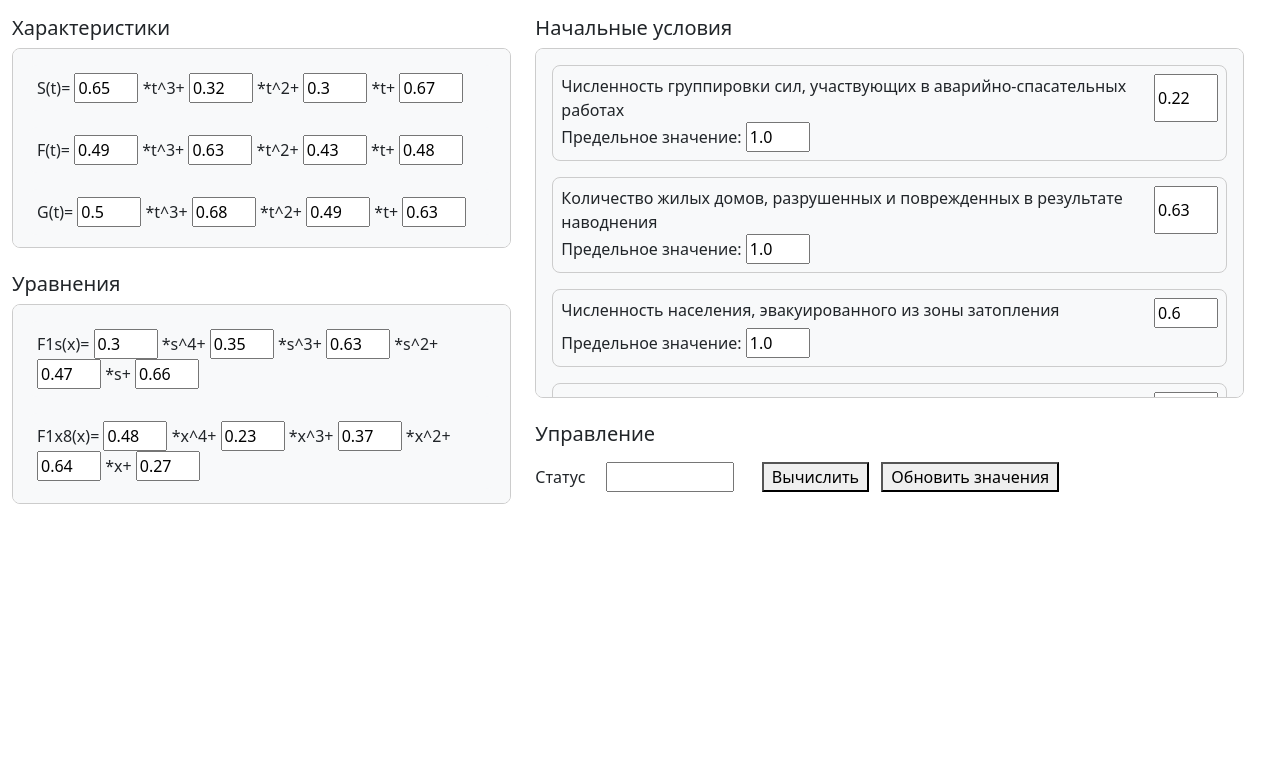
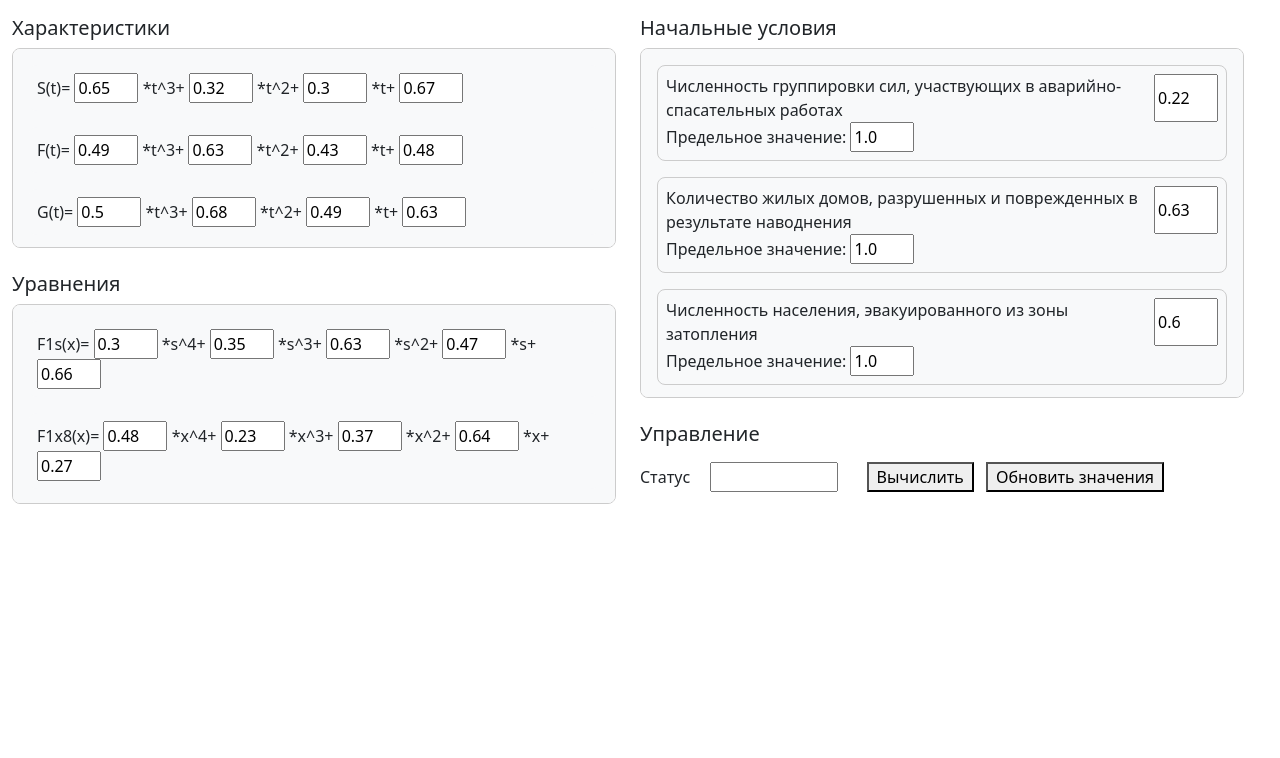
Before and after one commit to IvanBoik/kushikov_lab_3, a FastAPI app: page / in a window 1280 px wide. Shown: the part 42-800 px from the top of the page. Run offline with FastAPI, Linux system fonts and the light colour scheme; some libraries are stand-ins or nearby versions.

Commit message:
fix style

```diff
--- a/static/templates/index.html
+++ b/static/templates/index.html
@@ -22,7 +22,7 @@
         </ul>
     </header>
     <div class="container-fluid row py-3 g-4">
-        <div class="col-lg-5">
+        <div class="col-lg-6">
             <h5>Характеристики</h5>
             <div class="container-scroll scroll-2">
                 {% for x in faks %}
@@ -64,7 +64,7 @@
                 </div>
             </div>
         </div>
-        <div class="col-lg-7">
+        <div class="col-lg-6">
             <h5>Начальные условия</h5>
             <div class="container-scroll scroll-1">
                 {% for x in initial_equations %}
```
